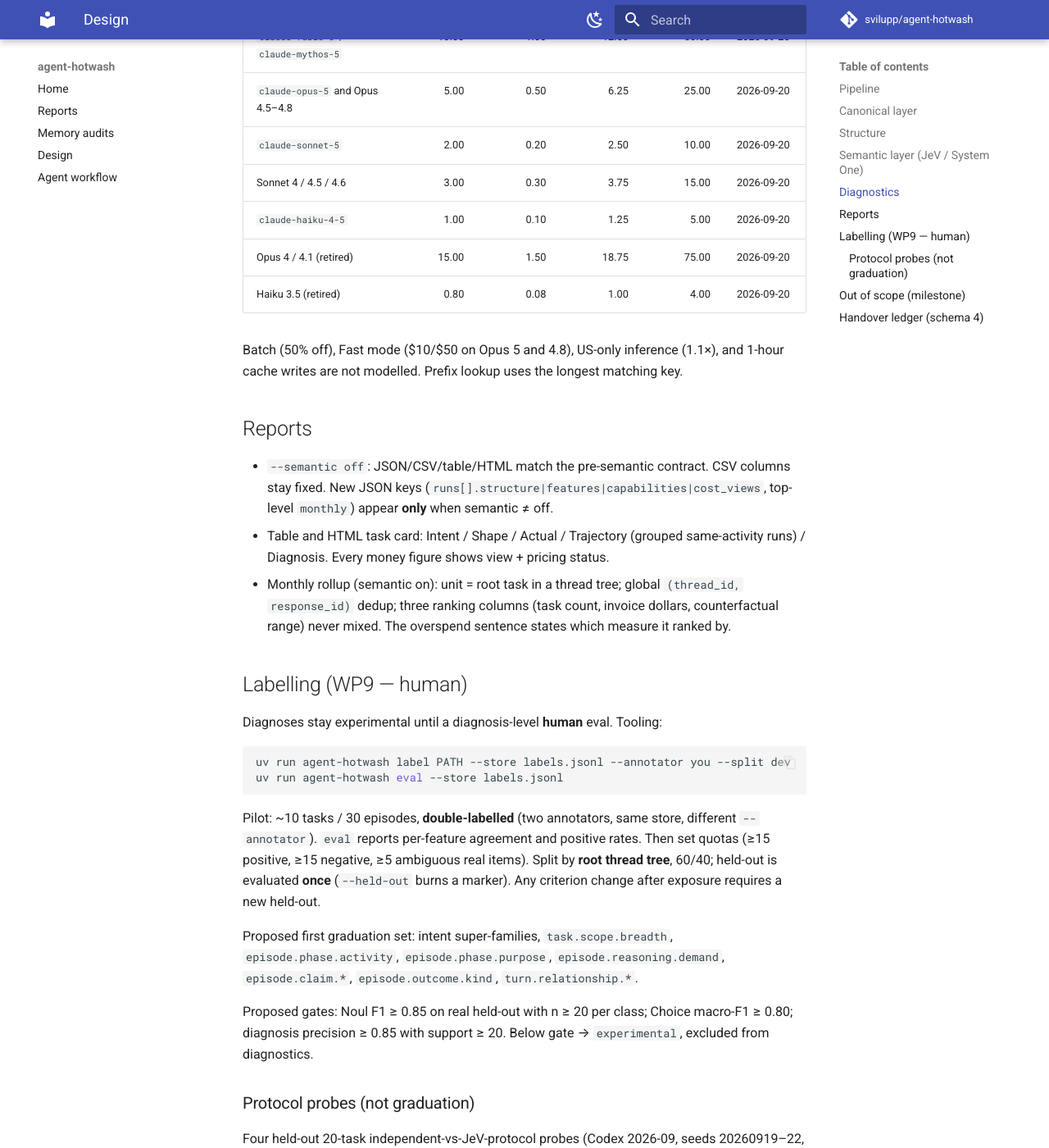
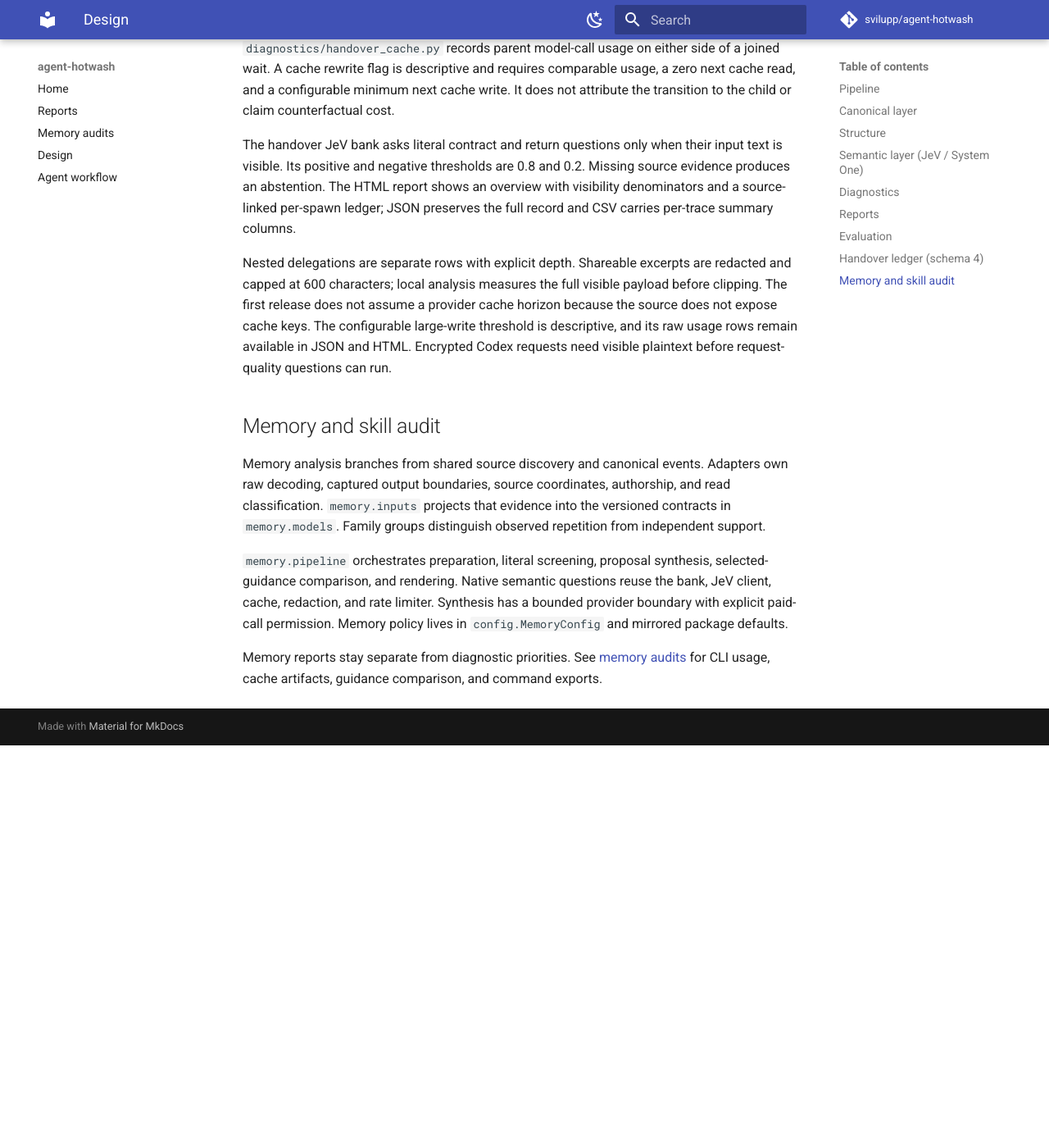
Before and after one commit to svilupp/agent-hotwash, an MkDocs documentation site: the page built from docs/DESIGN.md, in a window 1280 px wide and 1400 px high, scrolled down 5381 px. Shown: the whole window at 82% size. Built offline with MkDocs 1.6.1 and Material for MkDocs 9.7.7, drawn with Linux system fonts in a browser that asks for light colours; comment, search, counter and statistics services are not loaded; after the commit the page ends 6290 px from its top, so only the background shows below that; some of the changed text lies outside the part shown.

Commit message:
update design

````diff
--- a/docs/DESIGN.md
+++ b/docs/DESIGN.md
@@ -1,12 +1,11 @@
 # Design
 
-`agent-hotwash` turns coding-agent traces into a **harness-independent
-semantic representation of work**, then analytics, detectors, and (optionally)
-JeV-labelled diagnoses. Codex is the first decoder; Pi is the second. Nothing
+`agent-hotwash` turns coding-agent traces into a shared
+representation of work, then analytics, detectors, and (optionally)
+JeV-labelled diagnoses. Nothing
 under `structure/`, `semantic/`, or `diagnostics/` imports a harness format.
 
-This document describes the architecture as implemented. Evaluation notes and
-limits are linked from the README. Diagnoses remain experimental until a
+This document describes the architecture as implemented. Usage and report interpretation are linked from the [documentation index](index.md). Diagnoses remain experimental until a
 labelled evaluation supports their use as production findings.
 
 ## Pipeline
@@ -39,20 +38,20 @@ Hard rules:
 
 Decoders emit `Session` / `Trace` plus:
 
-- `Turn` — lifecycle (`open|completed|aborted`), user-input kind
+- `Turn` - lifecycle (`open|completed|aborted`), user-input kind
   (`user|delegation|injected|none`), model config revisions, model calls.
-- `ModelCall` — one `response_id`, bracketed by its terminating usage record
+- `ModelCall` - one `response_id`, bracketed by its terminating usage record
   (unterminated trailing call: `response_id=None`).
-- `Op` / `ArtifactInteraction` — canonical `op_kind` (`cmd.read`, `file.edit`,
-  `mcp.<server>.<tool>`, …), `tool_category`, classifications, artifacts.
-- `Usage` — **normative**: `input` is uncached (`input_tokens − cached`);
+- `Op` / `ArtifactInteraction` - canonical `op_kind` (`cmd.read`, `file.edit`,
+  `mcp.<server>.<tool>`, ...), `tool_category`, classifications, artifacts.
+- `Usage` - **normative**: `input` is uncached (`input_tokens − cached`);
   `cache_read` / `cache_write` / `output` billed separately; `reasoning_output`
   is an informational **subset** of output and is never added into cost.
   Billing uses per-response `usage` deduplicated by `(thread_id, response_id)`.
-- `Capabilities` — `declared` (what the decoder can expose for this
+- `Capabilities` - `declared` (what the decoder can expose for this
   format/version) vs `observed` (what this session carried). Tree aggregation
   uses the lattice `false < partial < true` with min.
-- `ThreadLink` / `SourceRef` — spawn/fork/created evidence, source coordinates.
+- `ThreadLink` / `SourceRef` - spawn/fork/created evidence, source coordinates.
 
 Codex decoder is `item_completed`-first (CLI 0.150–0.155) and split in three
 modules: `sources/codex_items.py` (pure item → `Event` mappers, path
@@ -68,7 +67,7 @@ replay gating, `load_rollout`, directory indexing). Rules learnt from real
   linkage evidence only.
 - A `compacted` record and its `ContextCompaction` item are one compaction
   when they are close in the stream *and* in envelope time (the item's
-  `started_at_ms` is minutes earlier — when compaction began — so it is not
+  `started_at_ms` is minutes earlier - when compaction began - so it is not
   used); the parent's compactions inside a replay prefix are kept as `meta`
   context.
 - `SubAgentActivity` is a lifecycle notification (`meta`), and a
@@ -89,10 +88,10 @@ replay gating, `load_rollout`, directory indexing). Rules learnt from real
 
 A Codex directory becomes **connected components** (`sources/codex_forest.py`):
 the whole input tree is indexed cheaply (`index_session_meta`), linked by
-spawn / fork / created evidence — `agent_created_thread` children name their
+spawn / fork / created evidence - `agent_created_thread` children name their
 parent only inside the `<codex_delegation>` echoed by the `create_thread`
 output; `send_message_to_thread` outputs carry the *sender's* id and are
-never parentage — and loaded lazily per component. Children whose parent is
+never parentage - and loaded lazily per component. Children whose parent is
 outside the input become roots with `provenance.notes=["parent not in input"]`;
 that, a duplicated thread id, an ambiguous parent or a dropped cycle edge all
 set `thread_linkage=partial` and `degraded=["thread_linkage"]`.
@@ -129,7 +128,7 @@ splitting is out of scope.
 (root first, parents before children). A delegated child's tasks bind to the
 parent atom that started its thread (`Task.parent_task` / `spawn_episode_id`)
 using `Episode.spawned_thread_ids`: ids named by `agent.spawn` args, echoed by
-an MCP `create_thread` *result*, or — on 0.150 — first mentioned by an
+an MCP `create_thread` *result*, or - on 0.150 - first mentioned by an
 `agent.activity` meta event. Children whose id never appears in the parent
 file stay unbound.
 
@@ -139,12 +138,12 @@ for display; atoms, their spend, and feature provenance never change.
 
 JeV sees a **capped digest** (schema v3): `task` plus `episode` with
 structured `messages[]` (`kind`, `text`, optional `phase`), `ops[]`
-(`kind`, `cmd`, `paths`, `exit`, …), `episode.instruction` (operative user
+(`kind`, `cmd`, `paths`, `exit`, ...), `episode.instruction` (operative user
 step), and pre-counted `episode.counts`. Prompts point at exact keys such as
 `` `episode.instruction` ``, `` `episode.counts.by_family` ``,
 `` `episode.messages[].text` ``, and `` `task.request` ``. The wire payload
-is `project_for_questions` of those inspect/compare paths — the same
-projection `label` drafts and protocol packets use — not the raw digest.
+is `project_for_questions` of those inspect/compare paths - the same
+projection `label` drafts and protocol packets use - not the raw digest.
 Fact flags and winner counts (`majority_family`, `env_impediment`,
 `artifact_change`) stay off the wire unless a question names them. Raw tool
 output is never sent. Redaction runs after digest, before project. Counting
@@ -152,15 +151,7 @@ stays in code; precomputed winners are not the JeV label.
 
 ## Semantic layer (JeV / System One)
 
-Default `--semantic live`. The CLI exits 1 before analysis if `TYPESAFE_API_KEY`
-is unset (export the key, or pass `--semantic off`). `cached` reads
-`~/.cache/agent-hotwash/systemone/r<redaction>` and exits 1 on a miss (the old
-`~/.cache/agent-hotwash/jev` directory is not readable; warm `cached` with one
-`live` run). `live` refuses unredacted sends unless `--allow-unredacted`.
-Pytest, `make check`, and GitHub Actions set `AGENT_HOTWASH_SEMANTIC=off` so
-the suite does not need a key; `--semantic` still wins when passed.
-
-The milestone bank is native System One definitions
+The feature bank is native System One definitions
 (`semantic/features/{task,episode,turn}.toml`): `[questions]` plus
 `[data.features]` overlay (`version`, capability `requires`) and
 `[data.routing]` for intent subtypes. `[requires]` is the digest contract;
@@ -182,7 +173,7 @@ Three cost views:
 |---|---|
 | invoice | billed charge of each response, assigned where the call occurred |
 | origin-attributed | later cache re-billing charged to the episode that introduced the content (always estimated) |
-| counterfactual | modelled alternative; milestone uses only `CONTINUATION_BURDEN` |
+| counterfactual | modelled alternative; currently uses `CONTINUATION_BURDEN` |
 
 MECE waste partition (one primary cause per span): `DUPLICATE_WORK`,
 `INEFFECTIVE_ITERATION`, `IRRELEVANT_WORK`, `POST_COMPLETION_WORK`,
@@ -193,44 +184,9 @@ MECE waste partition (one primary cause per span): `DUPLICATE_WORK`,
 Tree rollup = root invoice + descendants' incremental invoice, with a
 per-thread breakdown. Fork carryover input is a separate informational line.
 
-Dated Standard short-context rows (GPT-6 Sol/Luna verified 2026-09-24; earlier
-rows verified 2026-09-19 against
-[OpenAI API pricing](https://developers.openai.com/api/docs/pricing)):
-
-| model | input | cache_read | cache_write | output | `as_of` |
-|---|---:|---:|---:|---:|---|
-| `gpt-6-luna` | 0.10 | 0.01 | 0.125 | 0.50 | 2026-09-24 |
-| `gpt-6-sol` | 2.00 | 0.20 | 2.50 | 10.00 | 2026-09-24 |
-| `gpt-5.6-luna` | 0.20 | 0.02 | 0.25 | 1.20 | 2026-09-19 |
-| `gpt-5.6-sol` | 4.00 | 0.40 | 5.00 | 20.00 | 2026-09-19 |
-| `gpt-6-astra` | 10.00 | 1.00 | 12.50 | 50.00 | 2026-09-19 |
-
-Units are USD per million tokens. `gpt-5.6-sol` is OpenAI's promotional
-Standard rate (stated available at least through 2026-11-21). Long-context
-(>272K input), Batch/Flex, and Fast modes are not modelled.
-
-Dated first-party Claude API Standard rows (Opus 5.5 verified 2026-09-24;
-earlier rows verified 2026-09-20 against
-[Anthropic API pricing](https://platform.claude.com/docs/en/about-claude/pricing)).
-`cache_write` is the 5-minute cache-write class. Fable/Mythos 5.1 cache reads
-are 0.025× input; every other listed Claude model uses 0.1×. Sonnet 5's $2/$10
-is the standard price (the scheduled 2026-09-01 rise to $3/$15 did not occur).
-
-| model | input | cache_read | cache_write | output | `as_of` |
-|---|---:|---:|---:|---:|---|
-| `claude-opus-5-5` | 4.00 | 0.20 | 5.00 | 20.00 | 2026-09-24 |
-| `claude-fable-5-1` / `claude-mythos-5-1` | 10.00 | 0.25 | 12.50 | 50.00 | 2026-09-20 |
-| `claude-fable-5` / `claude-mythos-5` | 10.00 | 1.00 | 12.50 | 50.00 | 2026-09-20 |
-| `claude-opus-5` and Opus 4.5–4.8 | 5.00 | 0.50 | 6.25 | 25.00 | 2026-09-20 |
-| `claude-sonnet-5` | 2.00 | 0.20 | 2.50 | 10.00 | 2026-09-20 |
-| Sonnet 4 / 4.5 / 4.6 | 3.00 | 0.30 | 3.75 | 15.00 | 2026-09-20 |
-| `claude-haiku-4-5` | 1.00 | 0.10 | 1.25 | 5.00 | 2026-09-20 |
-| Opus 4 / 4.1 (retired) | 15.00 | 1.50 | 18.75 | 75.00 | 2026-09-20 |
-| Haiku 3.5 (retired) | 0.80 | 0.08 | 1.00 | 4.00 | 2026-09-20 |
-
-Batch (50% off), Fast mode ($10/$50 on Opus 5 and 4.8), US-only inference
-(1.1×), and 1-hour cache writes are not modelled. Prefix lookup uses the
-longest matching key.
+Pricing rows and their verification dates live in `config/defaults.toml`, mirrored
+in the package defaults. Prefix matches remain estimated; dated exact-model
+matches can support monetary diagnoses. Special billing modes are not inferred.
 
 ## Reports
 
@@ -245,68 +201,21 @@ longest matching key.
   dollars, counterfactual range) never mixed. The overspend sentence states
   which measure it ranked by.
 
-## Labelling (WP9 — human)
+## Evaluation
 
-Diagnoses stay experimental until a diagnosis-level **human** eval. Tooling:
+`label` creates or resumes a JSONL annotation store; `eval` reports agreement and
+positive rates. Split by root thread tree to prevent related sessions leaking
+between development and held-out sets. A held-out evaluation writes a marker;
+changing criteria after exposure requires a new held-out set.
 
 ```bash
-uv run agent-hotwash label PATH --store labels.jsonl --annotator you --split dev
+uv run agent-hotwash label /path/to/traces --store labels.jsonl --annotator reviewer --split dev
 uv run agent-hotwash eval --store labels.jsonl
 ```
 
-Pilot: ~10 tasks / 30 episodes, **double-labelled** (two annotators, same
-store, different `--annotator`). `eval` reports per-feature agreement and
-positive rates. Then set quotas (≥15 positive, ≥15 negative, ≥5 ambiguous
-real items). Split by **root thread tree**, 60/40; held-out is evaluated
-**once** (`--held-out` burns a marker). Any criterion change after exposure
-requires a new held-out.
-
-Proposed first graduation set: intent super-families, `task.scope.breadth`,
-`episode.phase.activity`, `episode.phase.purpose`, `episode.reasoning.demand`,
-`episode.claim.*`, `episode.outcome.kind`, `turn.relationship.*`.
-
-Proposed gates: Noul F1 ≥ 0.85 on real held-out with n ≥ 20
-per class; Choice macro-F1 ≥ 0.80; diagnosis precision ≥ 0.85 with support ≥ 20.
-Below gate → `experimental`, excluded from diagnostics.
-
-### Protocol probes (not graduation)
-
-Four held-out 20-task independent-vs-JeV-protocol probes (Codex 2026-09,
-seeds 20260919–22, not Typesafe live JeV) tuned inspect paths. They do **not**
-graduate features or diagnoses.
-
-Stop: counts and fact flags are evidence, not labels. Inspect paths must not
-name `majority_family` or incidental `env_impediment` as the answer; those
-keys are also stripped from the JeV/label payload unless named. Do not add
-if-then on count fields. Keep the 8-way purpose Choice. Pin task questions to
-`task.request` (omit episode ops). Purpose and outcome judge
-`episode.instruction`. `env_impediment` is set only from a failed op /
-`error_text`, never from success or assistant wording.
-
-Probe 3 overfit: purpose 67.5% (`*→recover` from `env_impediment`); outcome
-61.1% (`*→blocked_external`); activity 100% because the question mapped
-`majority_family`.
-
-Probe 4 after dropping those inspect keys: 93.7% item agreement (n=255),
-Noul ECE 0.052. Purpose 84% with recover 0. Outcome 96% with
-`blocked_external` 0. Activity 100% on this draw because `by_family`
-histograms were unambiguous (26 inspect / 8 run / 2 communicate), not
-because the question named the winner field.
-
-Residuals, not for more if-then: purpose **orient↔investigate**; JeV
-**execute** over-call; JeV skips purpose/outcome when inspect includes empty
-`task.request` (delegated / `agent_created_thread` often have no
-`ledger.request`). Independent still labels those episodes; they drop from
-agreement n. Human WP9 remains open. Live System One is `make test-live`
-(`tests/live/`, needs `TYPESAFE_API_KEY`). `make test` / `make check` are
-deterministic and do not collect that module.
-
-## Out of scope (milestone)
-
-Alignment and read-level feature families; intra-turn JeV
-task splitting; sending uncapped tool output; seeding this file was delayed
-until the pipeline landed. Expensive-tier questions (`advances_task`,
-`would_be_cheaper_as_fresh_session`, …) stay out of the bank.
+Synthetic regression tests verify contracts, not classifier accuracy. Diagnoses
+remain experimental pending human evaluation. `make test-live` exercises the
+TypeSafe transport separately from the deterministic suite.
 
 ## Handover ledger (schema 4)
 
@@ -333,6 +242,22 @@ are redacted and capped at 600 characters; local analysis measures the full
 visible payload before clipping. The first release does not assume a provider
 cache horizon because the source does not expose cache keys. The configurable
 large-write threshold is descriptive, and its raw usage rows remain available
-in JSON and HTML. [Handover metrics](HANDOVER_METRICS.md) defines each field,
-denominator, and null state. Encrypted Codex requests require an authorized plaintext feed before
+in JSON and HTML. Encrypted Codex requests need visible plaintext before
 request-quality questions can run.
+
+## Memory and skill audit
+
+Memory analysis branches from shared source discovery and canonical events.
+Adapters own raw decoding, captured output boundaries, source coordinates,
+authorship, and read classification. `memory.inputs` projects that evidence
+into the versioned contracts in `memory.models`. Family groups distinguish
+observed repetition from independent support.
+
+`memory.pipeline` orchestrates preparation, literal screening, proposal
+synthesis, selected-guidance comparison, and rendering. Native semantic
+questions reuse the bank, JeV client, cache, redaction, and rate limiter.
+Synthesis has a bounded provider boundary with explicit paid-call permission.
+Memory policy lives in `config.MemoryConfig` and mirrored package defaults.
+
+Memory reports stay separate from diagnostic priorities. See [memory audits](memory-audit.md)
+for CLI usage, cache artifacts, guidance comparison, and command exports.
````
